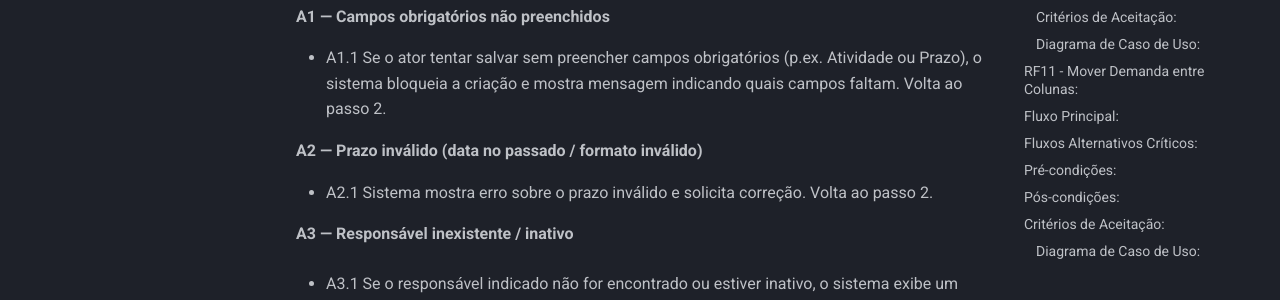
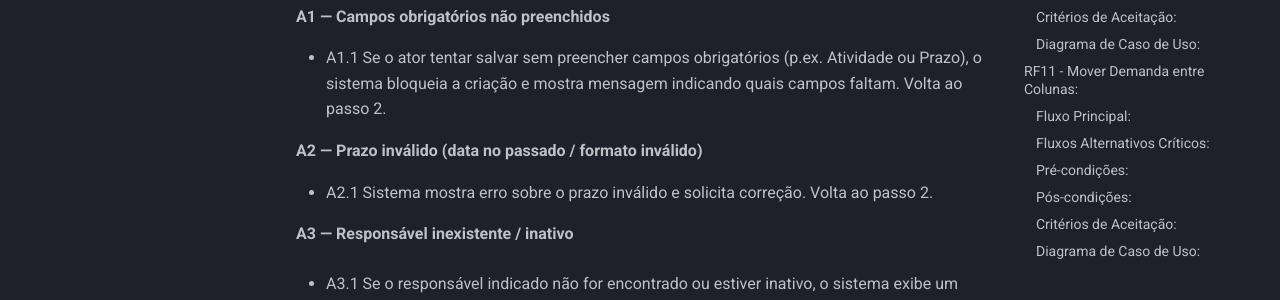
Before and after one commit to mdsreq-fga-unb/REQ-2025.2-T02-ProJuris, an MkDocs documentation site: the page built from docs/Requisitos/Casos de Uso.md, in a window 1280 px wide and 900 px high, scrolled down 465 px. Shown: the part 585-885 px from the top of the window. Built offline with MkDocs 1.6.1 and Material for MkDocs 9.7.7, drawn with Linux system fonts in a browser that asks for light colours; comment, search, counter and statistics services are not loaded.

```diff
--- a/docs/Requisitos/Casos de Uso.md
+++ b/docs/Requisitos/Casos de Uso.md
@@ -214,7 +214,7 @@ O ator seleciona uma demanda e escolhe um novo responsável; o sistema valida pe
 - **Objetivo**: Permitir que o Sócio ou Estagiário altere o status de uma demanda arrastando-a (drag-and-drop) de uma coluna para outra.
 - **Requisitos Especiais**: Registrar log (RNF07), enviar notificação (RNF08), e verificar permissão de acesso (RNF09/RF04).
 
-## Fluxo Principal:
+### Fluxo Principal:
 
 1.  O Ator (Sócio ou Estagiário) acessa o quadro Kanban.
 2.  O Ator localiza o card da demanda que deseja mover.
@@ -228,7 +228,7 @@ O ator seleciona uma demanda e escolhe um novo responsável; o sistema valida pe
 10. (Se aplicável) O Sistema aciona o disparo de notificação (RNF08) ao responsável pela nova etapa (ex: Sócio, para revisar).
 11. O Sistema atualiza a interface, movendo visualmente o card para a nova coluna, e exibe uma mensagem de sucesso.
 
-## Fluxos Alternativos Críticos:
+### Fluxos Alternativos Críticos:
 
 **A1 — Movimentação Cancelada pelo Ator (RF11-E1)**
 * A1.1 No passo 6, o Ator solta o card fora de uma coluna de destino válida (ex: de volta na coluna original ou fora do quadro).
@@ -244,20 +244,20 @@ O ator seleciona uma demanda e escolhe um novo responsável; o sistema valida pe
 * A3.2 O Sistema exibe uma mensagem de erro genérica (ex: "Erro ao mover a demanda. Tente novamente.").
 * A3.3 O Sistema reverte a mudança visual, retornando o card à sua coluna original para manter a consistência.
 
-## Pré-condições:
+### Pré-condições:
 
 * O Ator (Sócio ou Estagiário) deve estar autenticado.
 * A demanda (card) existe e está visível no quadro.
 * O Ator deve ter permissão para mover o card (Sócio: permissão total; Estagiário: apenas se for o responsável pela demanda, conforme RF04).
 
-## Pós-condições:
+### Pós-condições:
 
 * O status/coluna da demanda é atualizado e persistido no banco de dados.
 * A demanda é exibida visualmente na nova coluna.
 * Log de movimentação gravado (RNF07).
 * Notificação enviada (RNF08), se aplicável.
 
-## Critérios de Aceitação:
+### Critérios de Aceitação:
 
 * Um Sócio deve conseguir mover qualquer card entre quaisquer colunas válidas.
 * Um Estagiário deve conseguir mover um card **que esteja atribuído a ele**.
```
